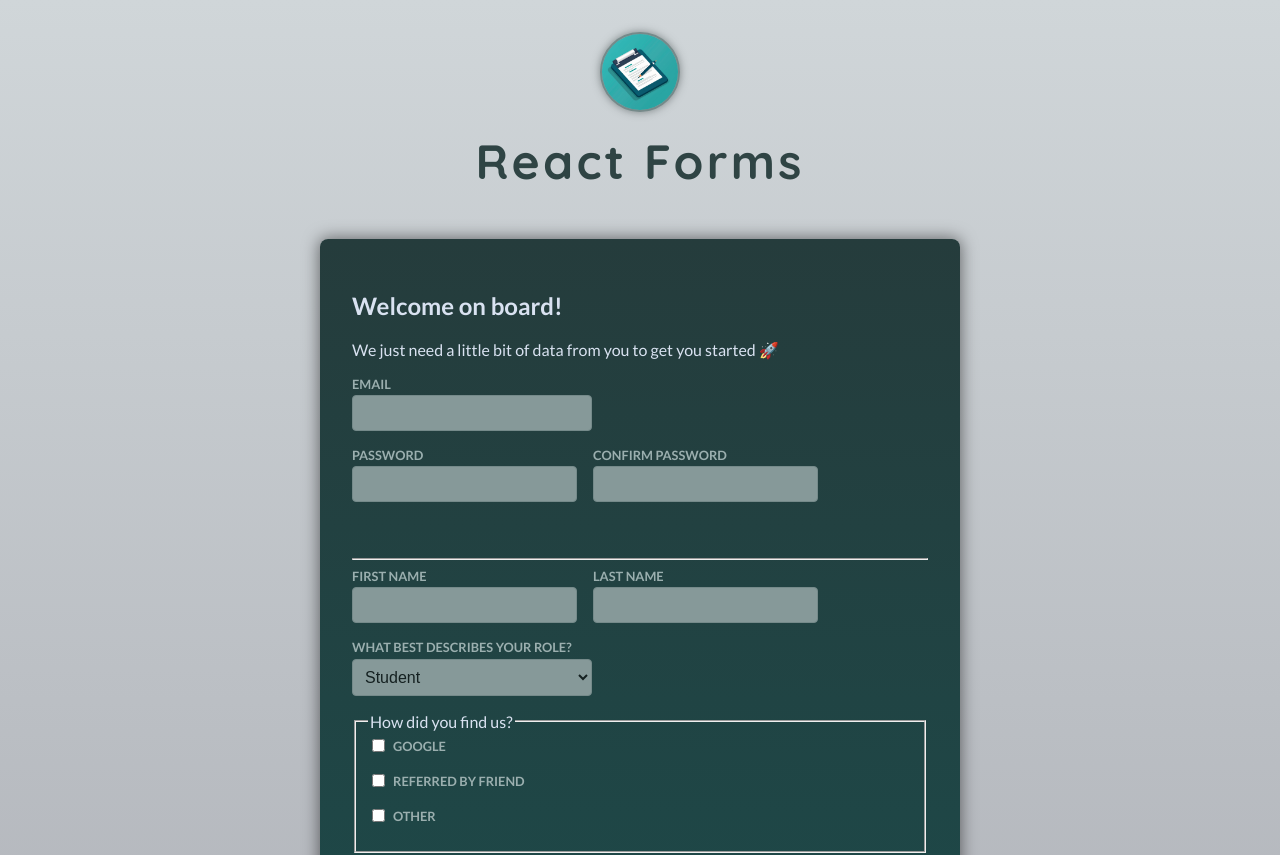
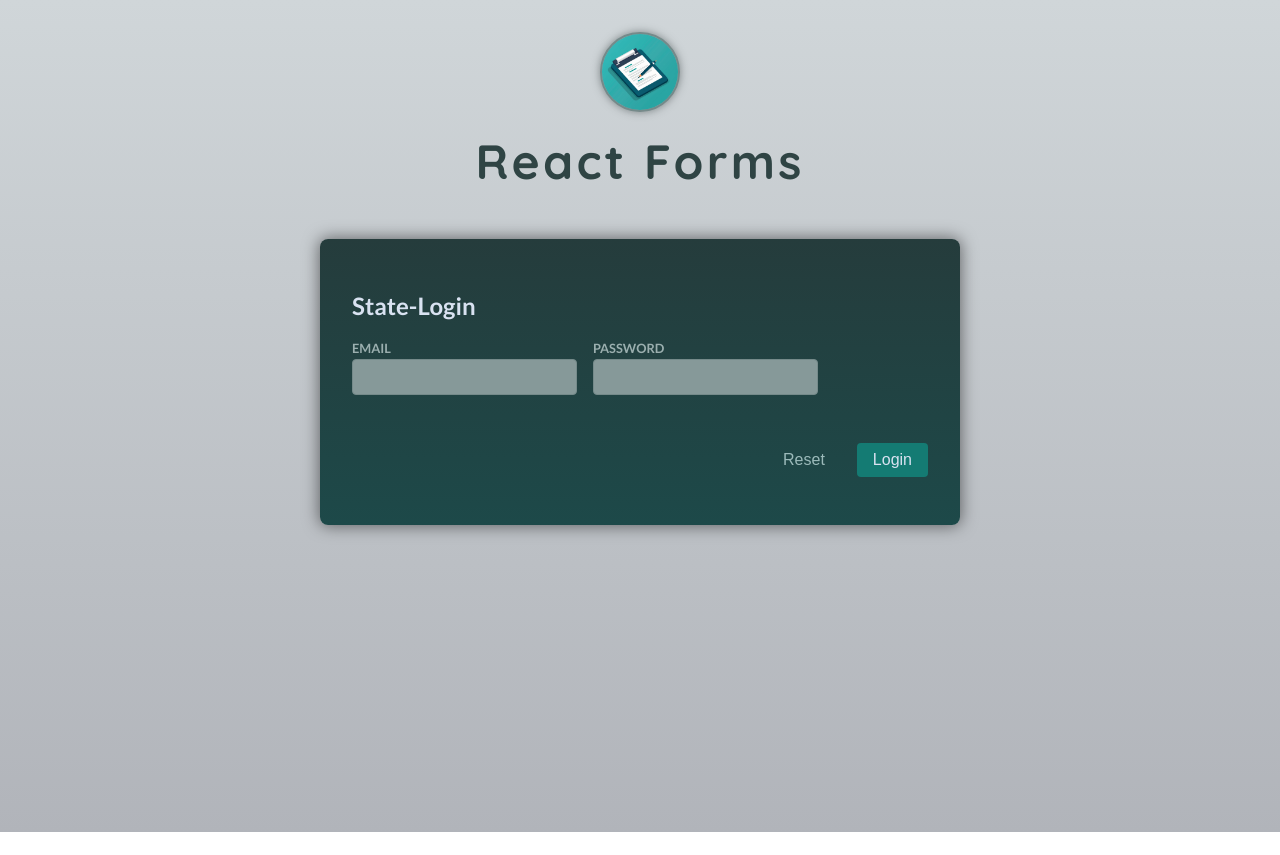
Before and after one commit to BertCatsburg/react-complete-guide-course-resources-in-typescript, a React (Vite) app in the folder section-017-forms-and-input/: page / in a window 1280 px wide. Shown: the top 855 px of the page. After the commit the page ends 832 px from the top, so only its background shows below. Built offline with nearby package versions, Linux system fonts and the light colour scheme.

Commit message:
End of 350

```diff
--- a/section-017-forms-and-input/src/components/App/App.tsx
+++ b/section-017-forms-and-input/src/components/App/App.tsx
@@ -1,7 +1,7 @@
 import React from 'react'
 import {Header, Signup, Login, StateLogin} from '../index'
 
-const formToShow: string = 'signup' // 'signup'
+const formToShow: string = 'statelogin' // 'signup'
 
 export const App = () =>  {
   return (
--- a/section-017-forms-and-input/src/components/Auth/StateLogin.tsx
+++ b/section-017-forms-and-input/src/components/Auth/StateLogin.tsx
@@ -1,4 +1,5 @@
 import React, {ChangeEvent, FormEvent, useState} from 'react'
+import {Input} from '../index'
 
 interface EnteredValuesInterface {
   email: string
@@ -18,7 +19,8 @@ export const StateLogin = () => {
     }
   )
 
-  const emailIsInvalid = didEdit.email && !enteredValues.email.includes('@')
+  const emailIsInvalid:boolean = didEdit.email && !enteredValues.email.includes('@')
+  const passwordIsInvalid: boolean = didEdit.password && enteredValues.password.trim().length < 6
 
   const handleInputChange = (identifier: string, event: ChangeEvent<HTMLInputElement>): void => {
     setEnteredValues((oldValues: EnteredValuesInterface) => {
@@ -56,32 +58,28 @@ export const StateLogin = () => {
       <h2>State-Login</h2>
 
       <div className="control-row">
-        <div className="control no-margin">
-          <label htmlFor="email">Email</label>
-          <input
+        <Input
+          label="email"
           id="email"
           type="email"
           name="email"
           onBlur={() => handleInputBlur('email')}
           onChange={(event: ChangeEvent<HTMLInputElement>) => handleInputChange('email', event)}
           value={enteredValues.email}
+          error={emailIsInvalid && "Please enter a valid email address"}
         />
-          <div className="control-error">
-            {emailIsInvalid && <p>Please enter a valid email address.</p>}
-          </div>
-        </div>
 
-        <div className="control no-margin">
-          <label htmlFor="password">Password</label>
-          <input
+        <Input
+          label="password"
           id="password"
           type="password"
           name="password"
           onBlur={() => handleInputBlur('password')}
           onChange={(event: ChangeEvent<HTMLInputElement>) => handleInputChange('password', event)}
           value={enteredValues.password}
+          error={passwordIsInvalid && "Please enter a valid password"}
         />
-        </div>
+
       </div>
 
       <p className="form-actions">
--- /dev/null
+++ b/section-017-forms-and-input/src/components/Input/Input.tsx
@@ -0,0 +1,23 @@
+import React, {ComponentPropsWithoutRef} from 'react'
+
+interface InputInterface extends ComponentPropsWithoutRef<"input"> {
+  label: string
+  id: string
+  error: string | boolean
+}
+export const Input = ({label, id, error, ...props}: InputInterface ) => {
+  console.log(id)
+  console.log(error)
+  return (
+    <div className="control no-margin">
+      <label htmlFor={id}>{label}</label>
+      <input
+        id={id}
+        {...props}
+      />
+      <div className="control-error">
+        {!!error && <p>{error}</p>}
+      </div>
+    </div>
+  )
+}
--- a/section-017-forms-and-input/src/components/index.ts
+++ b/section-017-forms-and-input/src/components/index.ts
@@ -3,5 +3,6 @@ import {Login} from './Auth/Login'
 import {StateLogin} from "./Auth/StateLogin";
 import {Signup} from "./Auth/Signup";
 import {Header} from './Header/Header'
+import {Input} from "./Input/Input";
 
-export {App, Header, Login, Signup, StateLogin}
+export {App, Header, Login, Signup, StateLogin, Input}
```
Lines whose indentation alone changed are shown as unchanged.
